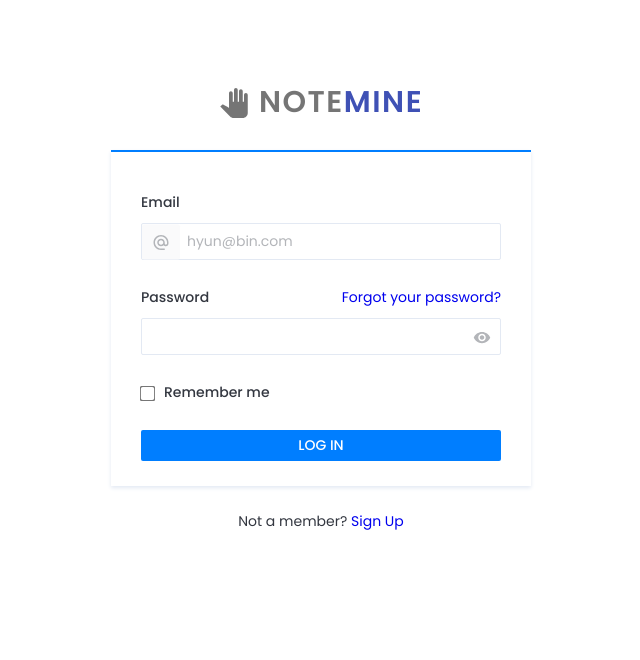
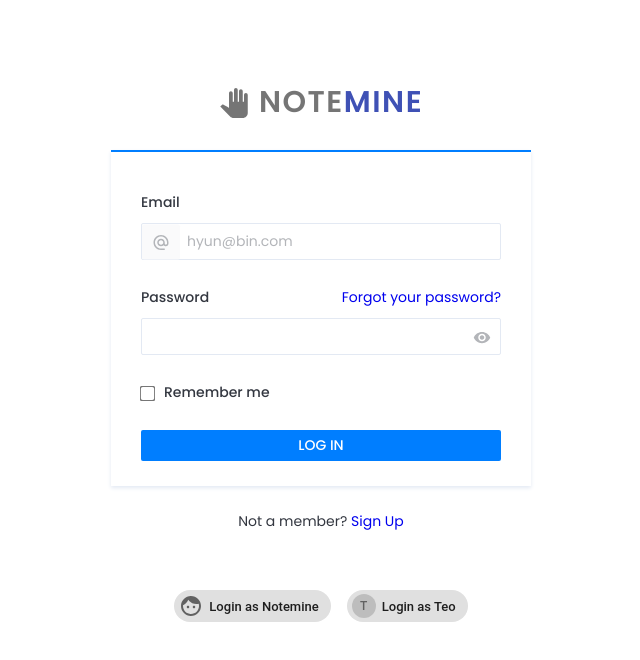
Before and after one commit to kctrnn/note-mine, a React (Create React App) app: page /login in a window 1280 px wide. Shown: the top 660 px of the page, without its empty margins (319-959 px from the left). Built offline with nearby package versions, Linux system fonts and the light colour scheme.

Commit message:
Add users for login

```diff
--- a/src/features/Auth/pages/LoginPage/index.js
+++ b/src/features/Auth/pages/LoginPage/index.js
@@ -1,17 +1,46 @@
+import { Chip, makeStyles } from '@material-ui/core';
+import FaceIcon from '@material-ui/icons/Face';
 import { unwrapResult } from '@reduxjs/toolkit';
 import { login } from 'app/userSlice';
 import Logo from 'components/Logo';
+import StorageKeys from 'constants/storage-keys';
 import LoginForm from 'features/Auth/components/LoginForm';
+import { useSnackbar } from 'notistack';
 import React, { useEffect } from 'react';
 import { useDispatch } from 'react-redux';
 import { Link, useHistory } from 'react-router-dom';
-import { useSnackbar } from 'notistack';
-import StorageKeys from 'constants/storage-keys';
+import Avatar from '@material-ui/core/Avatar';
+
+const useStyles = makeStyles((theme) => ({
+  root: {
+    display: 'flex',
+    justifyContent: 'center',
+    marginTop: '5rem',
+
+    '& > *': {
+      margin: theme.spacing(1),
+    },
+  },
+
+  loginAs: {
+    textAlign: 'center',
+    fontSize: '1.3rem',
+
+    '& > svg': {
+      fontSize: '2.4rem',
+    },
+
+    '& > .MuiChip-avatar': {
+      fontSize: '1.2rem',
+    },
+  },
+}));
 
 const LoginPage = () => {
   const dispatch = useDispatch();
   const history = useHistory();
   const { enqueueSnackbar } = useSnackbar();
+  const classes = useStyles();
 
   useEffect(() => {
     // clear local storage
@@ -27,13 +56,47 @@ const LoginPage = () => {
       const user = unwrapResult(resultAction);
       enqueueSnackbar('Register successfully!!! 🎉', { variant: 'success' });
 
-      // const firstPageId = user.pages[0]?.pageId;
+      history.push('/notes');
+    } catch (error) {
+      console.log('Failed to login:', error);
+      enqueueSnackbar(error.message, { variant: 'error' });
+    }
+  };
 
-      // if (firstPageId) {
-      //   history.push(`/${user.username}/${firstPageId}`);
-      // } else {
-      //   history.push(`/${user.username}`);
-      // }
+  const handleNoteMineClick = async () => {
+    try {
+      const values = {
+        identifier: 'notemine@gmail.com',
+        password: 'Notemine123',
+      };
+
+      const action = login(values);
+      const resultAction = await dispatch(action);
+
+      const user = unwrapResult(resultAction);
+      enqueueSnackbar('Login successfully!!! 🎉', { variant: 'success' });
+
+      history.push('/notes');
+    } catch (error) {
+      console.log('Failed to login:', error);
+      enqueueSnackbar(error.message, { variant: 'error' });
+    }
+  };
+
+  const handleTeoClick = async () => {
+    try {
+      const values = {
+        identifier: 'teo@gmail.com',
+        password: '123123123',
+      };
+
+      const action = login(values);
+      const resultAction = await dispatch(action);
+
+      const user = unwrapResult(resultAction);
+      enqueueSnackbar('Login successfully!!! 🎉', { variant: 'success' });
+
+      history.push('/notes');
     } catch (error) {
       console.log('Failed to login:', error);
       enqueueSnackbar(error.message, { variant: 'error' });
@@ -51,6 +114,24 @@ const LoginPage = () => {
           Sign Up
         </Link>
       </p>
+
+      <div className={classes.root}>
+        <Chip
+          icon={<FaceIcon />}
+          label='Login as Notemine'
+          className={classes.loginAs}
+          clickable
+          onClick={handleNoteMineClick}
+        />
+
+        <Chip
+          avatar={<Avatar>T</Avatar>}
+          label='Login as Teo'
+          className={classes.loginAs}
+          clickable
+          onClick={handleTeoClick}
+        />
+      </div>
     </div>
   );
 };
```
Also changed, not shown: src/index.js (+3 -5 lines).
